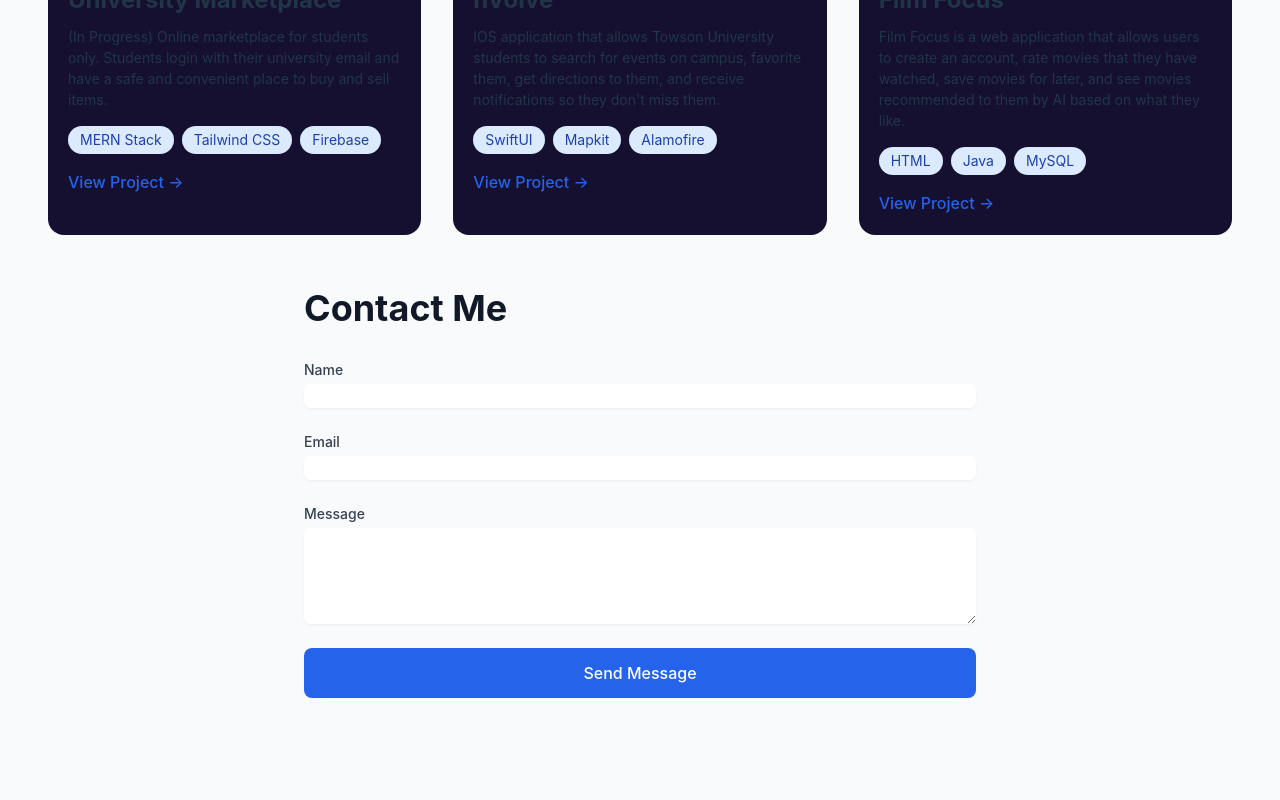
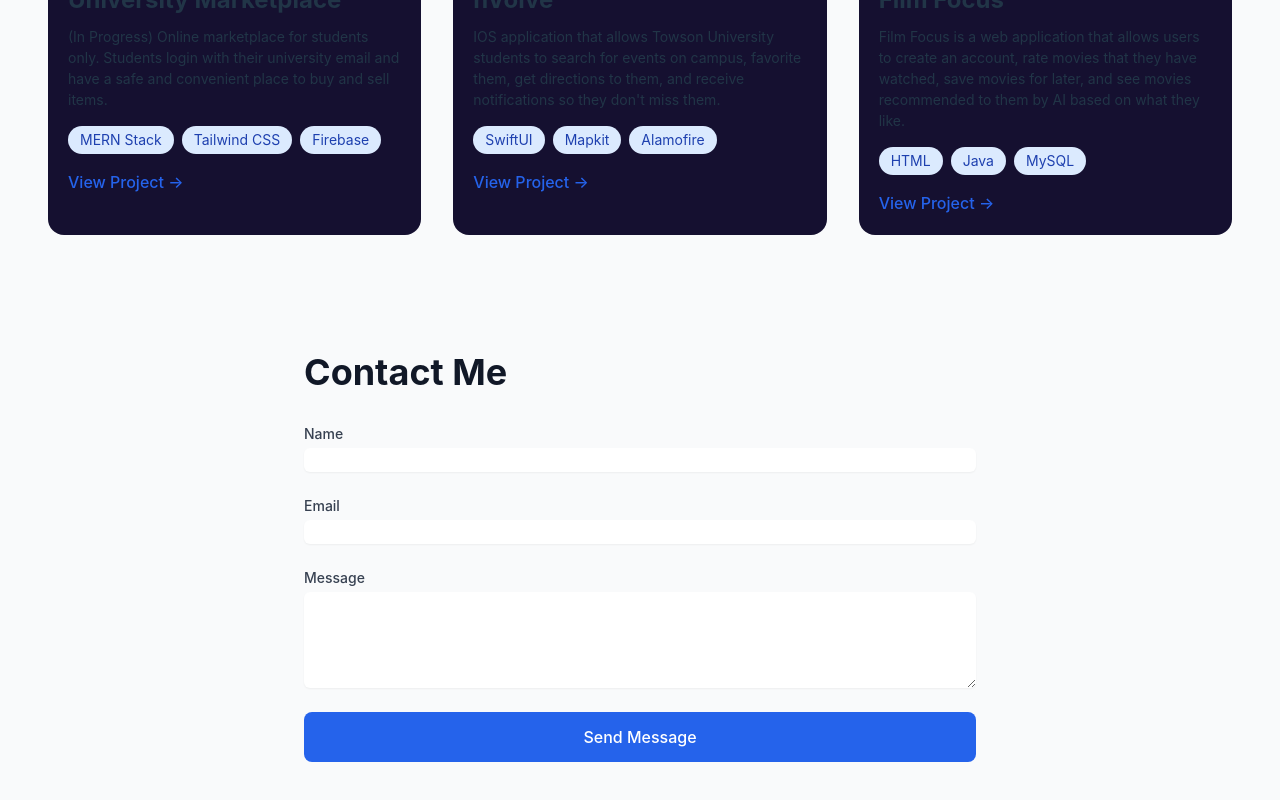
Before and after one commit to Abdalla2024/React-Portfolio, a React (Vite) app: page / in a window 1280 px wide. Shown: the part 4089-4889 px from the top of the page. Built offline with nearby package versions, Linux system fonts and the light colour scheme.

Commit message:
fixed contact section on navbar

```diff
--- a/src/App.jsx
+++ b/src/App.jsx
@@ -26,7 +26,7 @@ function App() {
           <Projects />
         </section>
 
-        <section id="contact" className="min-h-screen w-full">
+        <section id="contact" className="w-full py-16">
           <Contact />
         </section>
       </div>
--- a/src/pages/Contact.jsx
+++ b/src/pages/Contact.jsx
@@ -26,7 +26,7 @@ const Contact = () => {
       initial={{ opacity: 0 }}
       animate={{ opacity: 1 }}
       transition={{ duration: 0.5 }}
-      className="max-w-2xl mx-auto"
+      className="max-w-2xl mx-auto mb-24"
     >
       <h1 className="text-4xl font-bold text-gray-900 dark:text-white mb-8">Contact Me</h1>
 
--- a/src/pages/Projects.jsx
+++ b/src/pages/Projects.jsx
@@ -29,7 +29,7 @@ const Projects = () => {
   ]
 
   return (
-    <div className="w-full">
+    <div className="w-full mb-24">
       <div className="text-center mb-12">
         <h2 className="text-4xl font-black mt-2">
           Projects
```
